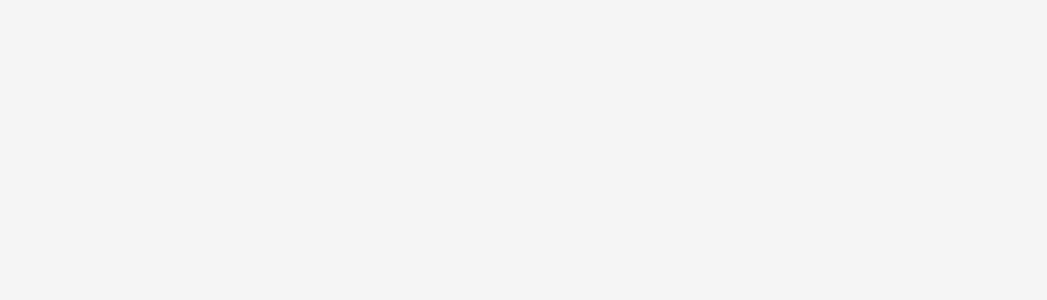
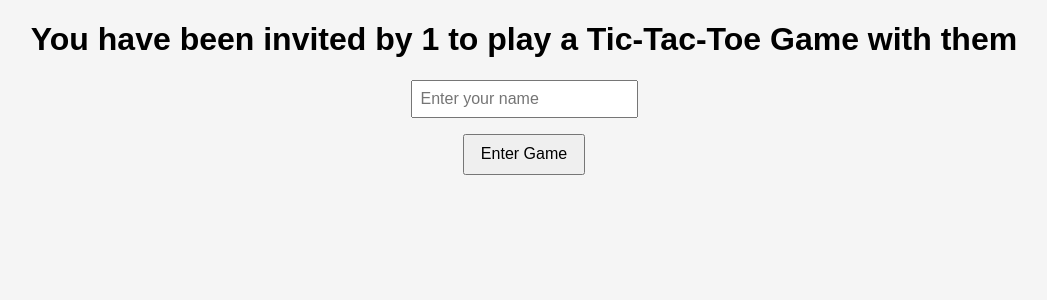
Before and after one commit to asayush11/Tic-Tac-Toe-Frontend, a React (Vite) app: page /friend/1/1 in a window 1280 px wide. Before the commit this address had no page. Shown: the top 300 px of the page, without its empty margins (116-1163 px from the left). Built offline with nearby package versions, Linux system fonts and the light colour scheme.

Commit message:
Handling invalid moves, new game creation, adding player to game

```diff
--- a/src/App.jsx
+++ b/src/App.jsx
@@ -7,7 +7,7 @@ export default function App() {
   return (
     <Routes>
       <Route path="/" element={<Home />} />
-      <Route path="/friend/:gameId" element={<Home2 />} />
+      <Route path="/friend/:gameId/:invitee" element={<Home2 />} />
       <Route path="/game/:gameId/:playerName/:firstPlayer" element={<Game />} />
     </Routes>
   );
--- a/src/pages/Game.jsx
+++ b/src/pages/Game.jsx
@@ -1,6 +1,7 @@
 import React, { useEffect, useState } from 'react';
 import { useParams } from 'react-router-dom';
 import { Client } from '@stomp/stompjs';
+import { useNavigate } from 'react-router-dom';
 
 const BASE_URL = 'https://tic-tac-toe-backend-a7hj.onrender.com';
 
@@ -9,6 +10,7 @@ const Game = () => {
   const symbol = firstPlayer === "true" ? 'X' : 'O';
   const [client, setClient] = useState(null);
   const [gameState, setGameState] = useState(null);
+  const navigate = useNavigate();
 
   // Initialize WebSocket connection
   useEffect(() => {
@@ -50,12 +52,20 @@ const Game = () => {
   }, [gameId]);
 
   const handleClick = (row, col) => {
-    if (!client || !playerName) {
+    if(!client) {
+      alert('WebSocket connection not established.');
+      return;
+    }
+    if (!playerName) {
       alert('Please enter your name to play.');
       return;
     }
     if (gameState.currentTurn !== symbol) {
       alert('Please wait, not your turn.');
+      return;
+    }
+    if(gameState.board[row][col] !== '') {
+      alert('Invalid move, choose another cell.');
       return;
     }
 
@@ -80,7 +90,7 @@ const Game = () => {
         {gameState.draw
           ? 'Game Draw!'
           : gameState.winner
-          ? `Winner: ${gameState.winner}`
+          ? `Game Ended, Winner: ${gameState.winner}`
           : `Turn: ${gameState.currentTurn}`}
       </h3>
       <div className="board">
@@ -98,7 +108,11 @@ const Game = () => {
           </div>
         ))}
       </div>
-      {gameState?.winner && <h3>Winner: {gameState.winner}</h3>}
+      {gameState?.winner && gameState.winner === playerName && <h3>Congratulations {gameState.winner}!</h3>}
+      {gameState?.winner && gameState.winner !== playerName && <h3>Oops, Keep Trying {playerName}!</h3>}
+      {gameState?.draw || gameState?.winner ? (
+        <button onClick={() => navigate(`/`)}>Restart Game</button>
+      ) : null}
     </div>
   );
 };
--- a/src/pages/Home.jsx
+++ b/src/pages/Home.jsx
@@ -19,7 +19,7 @@ export default function Home() {
       const data = await response.json();
       const newGameId = data.gameId;
       setGameId(newGameId);
-      const newLink = `${window.location.origin}/friend/${newGameId}`;
+      const newLink = `${window.location.origin}/friend/${newGameId}/${playerName}`;
       setLink(newLink);
     } catch (err) {
       alert(err.message);
@@ -30,11 +30,38 @@ export default function Home() {
     const firstPlayer=true
     if (gameId && playerName) {
       navigate(`/game/${gameId}/${playerName}/${firstPlayer}`);
-     // navigate(`/game/${gameId}?player=${playerName}?firstPlayer=${firstPlayer}`);
     }
   };
 
-  return (
+  if(link === '') {
+    return (
+      <div>
+        <h1>Welcome to Tic-Tac-Toe</h1>
+        <p>Please enter your name to start a new game</p>
+        <input
+          type="text"
+          placeholder="Enter your name"
+          value={playerName}
+          onChange={(e) => setPlayerName(e.target.value)}
+        />
+        <br />
+        <button onClick={handleStartGame}>Start Game</button>
+      </div>
+    );
+  }
+
+  if (gameId) {
+    return (
+      <div>
+        <h1>Game Created!</h1>
+        <p>Share this link with your friend: <a href={link}>{link}</a></p>
+        <button onClick={handleJoin}>Enter Game</button>
+      </div>
+    );
+  }
+
+
+ /* return (
     <div>
       <h1>Start a Tic-Tac-Toe Game</h1>
       <input
@@ -52,5 +79,5 @@ export default function Home() {
         </div>
       )}
     </div>
-  );
+  );*/
 }
--- a/src/pages/Home2.jsx
+++ b/src/pages/Home2.jsx
@@ -6,21 +6,28 @@ import { useNavigate } from 'react-router-dom';
 const BASE_URL = 'https://tic-tac-toe-backend-a7hj.onrender.com';
 
 export default function Home() {
-  const { gameId } = useParams();
+  const { gameId, invitee } = useParams();
   const [playerName, setPlayerName] = useState('');
   const navigate = useNavigate();
 
-  const handleJoin = () => {
+  const handleJoin = async () => {
+    try {
+      const response = await fetch(`${BASE_URL}/game/join?gameId=${gameId}&playerName=${playerName}`, {
+        method: 'POST',
+      });
+      if (!response.ok) throw new Error('Failed to join game');
+    } catch (err) {
+      alert(err.message);
+    }
     const firstPlayer=false;
     if (gameId && playerName) {
       navigate(`/game/${gameId}/${playerName}/${firstPlayer}`);
-     // navigate(`/game/${gameId}?player=${playerName}?firstPlayer=${firstPlayer}`);
     }
   };
 
   return (
     <div>
-      <h1>Join Tic-Tac-Toe Game</h1>
+      <h1>You have been invited by {invitee} to play a Tic-Tac-Toe Game with them</h1>
       <input
         type="text"
         placeholder="Enter your name"
```
